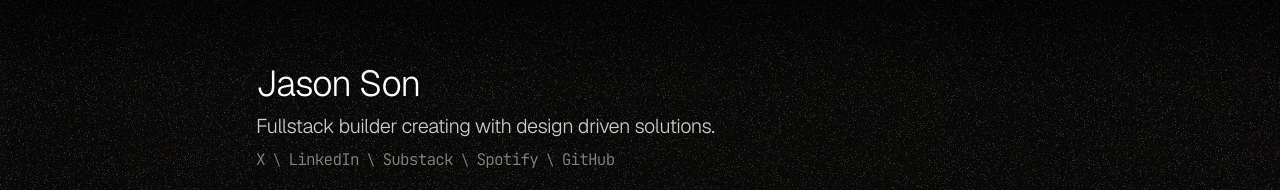
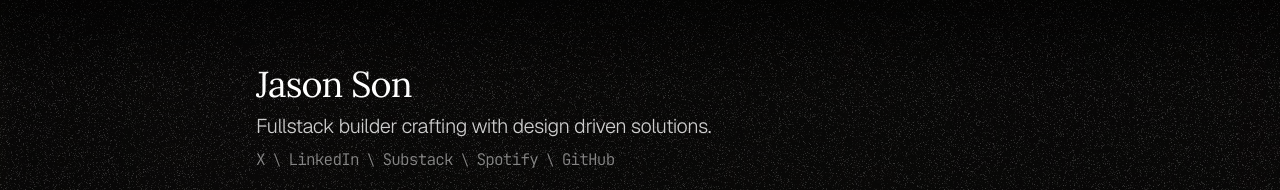
Before and after one commit to vznh/mole, a Next.js app: page / in a window 1280 px wide. Shown: the top 190 px of the page. Built offline with nearby package versions, Linux system fonts and the light colour scheme.

Commit message:
add: new font, + added to title

```diff
--- a/src/styles/globals.css
+++ b/src/styles/globals.css
@@ -129,3 +129,11 @@ body::after {
   font-style: normal;
   font-display: swap;
 }
+
+@font-face {
+  font-family: 'Lora';
+  src: url('/fonts/Lora.ttf') format('truetype');
+  font-weight: 300;
+  font-style: normal;
+  font-display: swap;
+}
--- a/src/views/index.tsx
+++ b/src/views/index.tsx
@@ -13,10 +13,11 @@ const IndexView = () => {
 
   return (
     <div className="flex flex-col px-[5%] py-[10%] md:py-[5%] md:px-[20%] gap-y-2">
-      <h1 className="font-geist text-4xl tracking-tight">Jason Son</h1>
+      { /* I want to change the font here! */}
+      <h1 className="font-lora text-4xl tracking-tight">Jason Son</h1>
 
       <span className="font-geist text-xl opacity-80 tracking-tight">
-        Fullstack builder creating with design driven solutions.
+        Fullstack builder crafting with design driven solutions.
       </span>
       <div>
         <div className="font-jb tracking-tighter opacity-50 flex flex-wrap gap-x-2 items-center">
```
